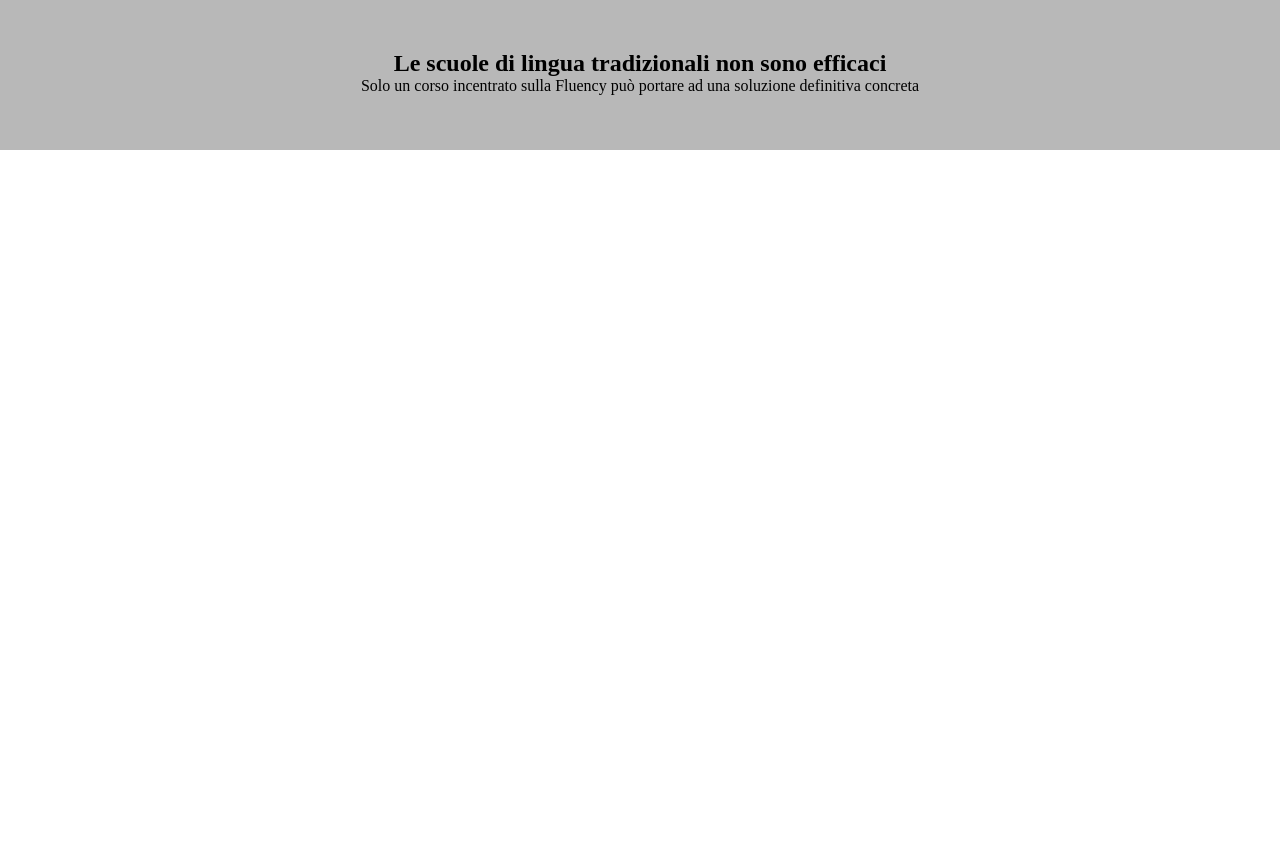
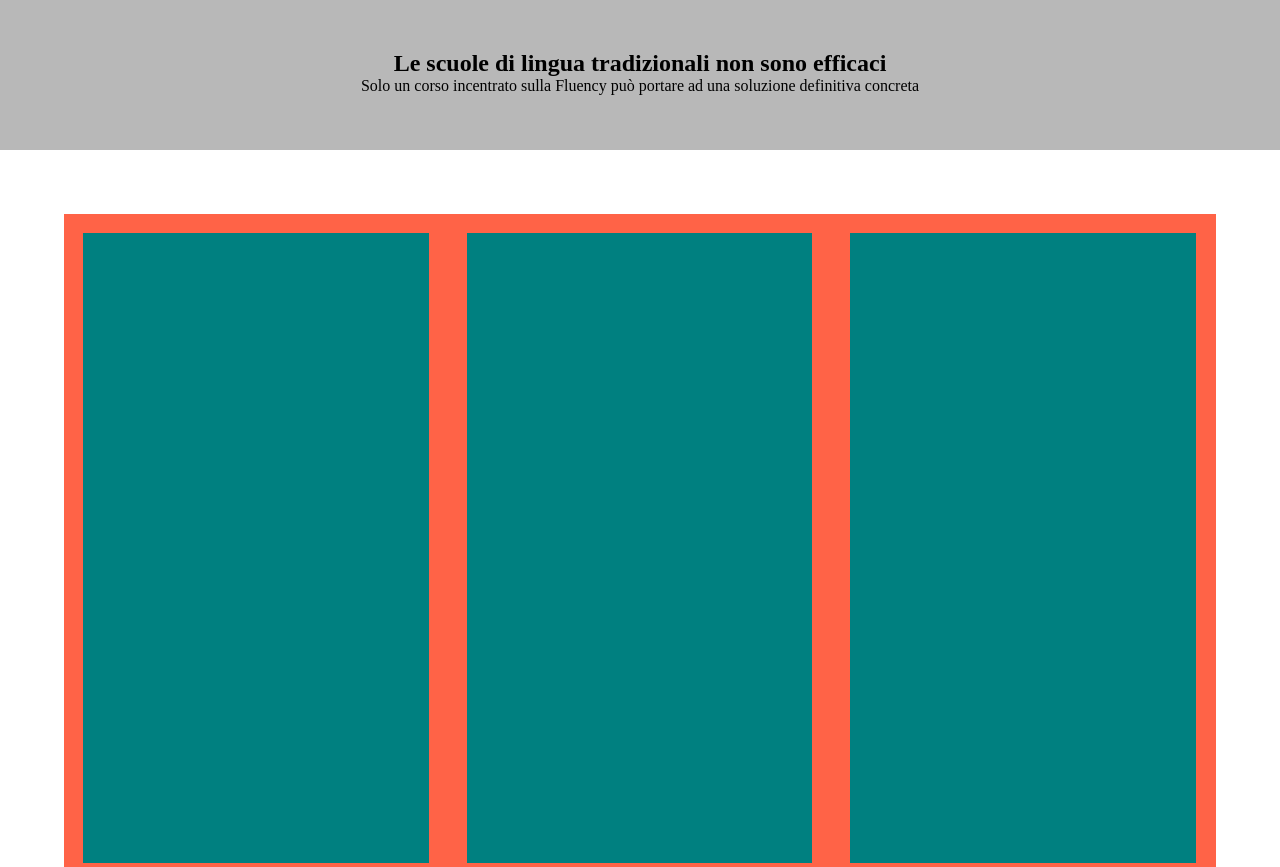
Before and after one commit to Mithrandir7z/htmlcss-fluentify, a plain HTML site: page index.html in a window 1280 px wide. Shown: the part 550-1417 px from the top of the page. Before the commit the page ends 800 px from the top, so only its background shows below. Drawn offline with Linux system fonts and the light colour scheme.

Commit message:
ulteriori modifiche

```diff
--- a/css/style.css
+++ b/css/style.css
@@ -119,3 +119,52 @@ header {
     margin: auto;
     padding-top: 50px;
 }
+
+main {
+    width: 100%;
+    /*test*/
+    height: 1400px;
+}
+
+.wrapper {
+    width: 90%;
+    height: 90%;
+    background-color: turquoise;
+    margin: 5% 5% 5% 5%;
+}
+
+.main__row-top {
+    width: 100%;
+    background-color: tomato;
+}
+
+.main__row-bottom {
+    width: 100%;
+    /*test*/
+    height: 50%;
+    background-color: rgb(255, 206, 71);
+}
+
+.col_left {
+    float: left;
+    width: 30%;
+    height: 630px;
+    background-color: teal;
+    margin: 1.65%;
+}
+
+.col_centre {
+    float: left;
+    width: 30%;
+    height: 630px;
+    background-color: teal;
+    margin: 1.65%;
+}
+
+.col_right {
+    float: left;
+    width: 30%;
+    height: 630px;
+    background-color: teal;
+    margin: 1.65%;
+}
--- a/index.html
+++ b/index.html
@@ -60,8 +60,30 @@
     </div>
 
     <main>
+        <div class="wrapper">
+            <div class="main__row-top clearfix">
+                <div class="col_left">
 
+                </div>
+
+                <div class="col_centre">
+
+                </div>
+
+                <div class="col_right">
+
+                </div>
+            </div>
+
+            <div class="main__row-bottom">
+
+            </div>
+        </div>
     </main>
+
+    <footer>
+
+    </footer>
 
 </body>
 </html>
```
